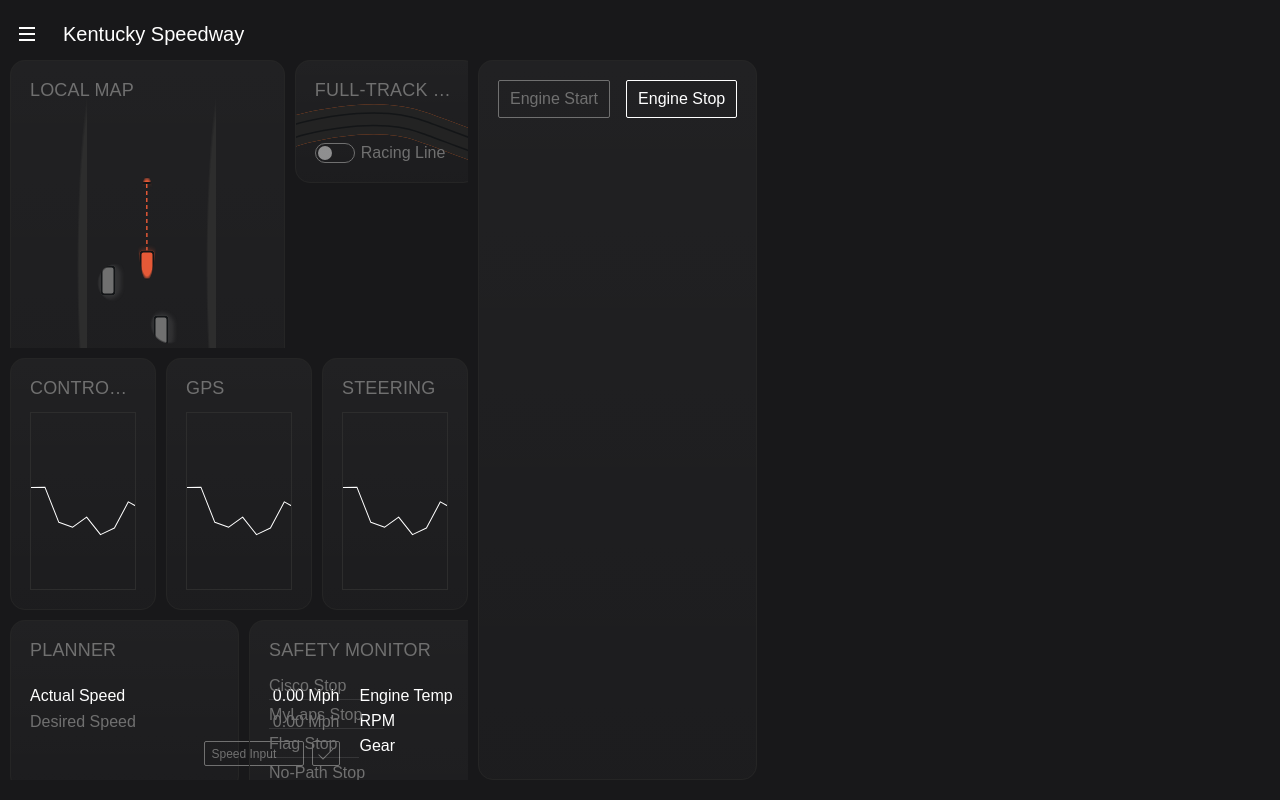
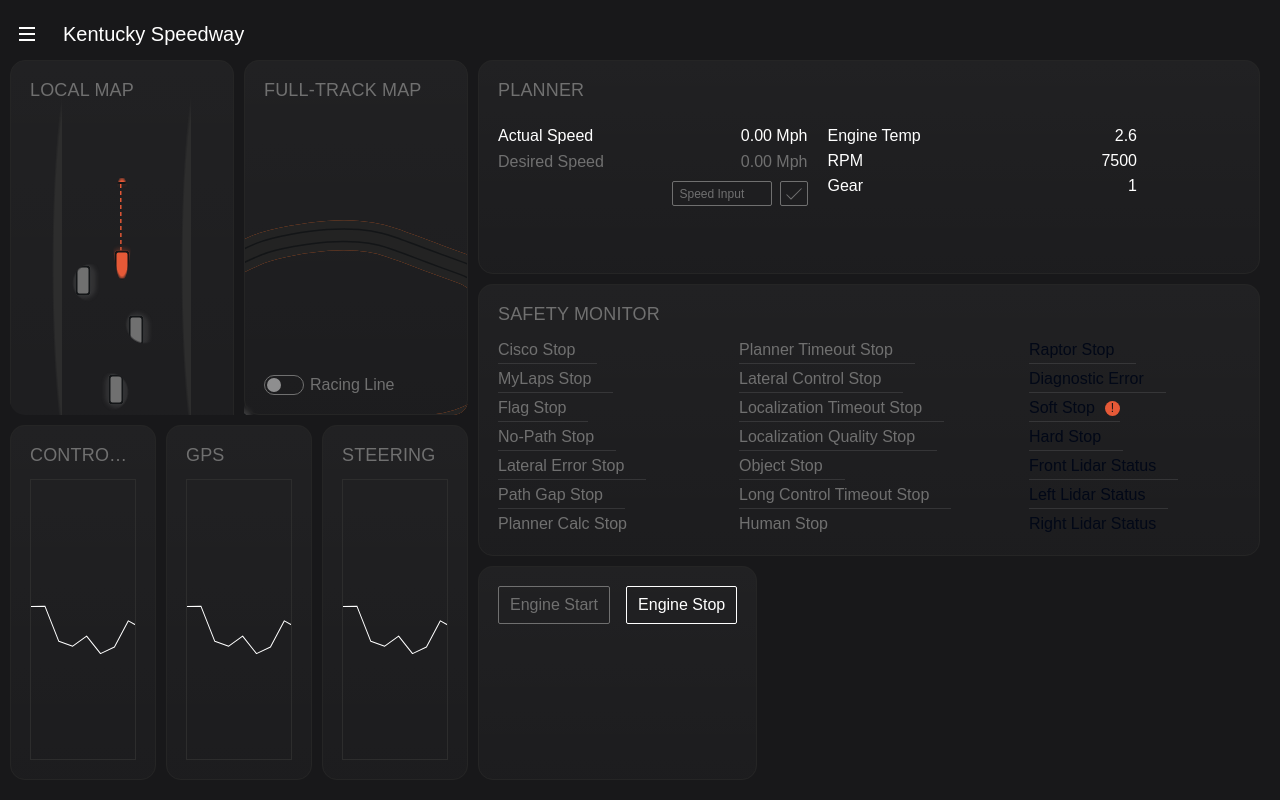
Before and after one commit to daraafraz/ground-station-telemetry-dashboard, a Next.js app: page / in a window 1280 px wide. Built offline with nearby package versions, Linux system fonts and the light colour scheme.

Commit message:
Revert layout changes
- Restored original MidThird and BottomHalf structure
- Moved planner and safety monitor back to sidebar
- Reverted to original bento layout design

```diff
--- a/src/components/RacingDashboard.tsx
+++ b/src/components/RacingDashboard.tsx
@@ -470,24 +470,18 @@ function DataVisualization({ title }: { title: string }) {
   );
 }
 
-// Top row: Maps (40% height)
-function TopRow() {
+function MidThird() {
   return (
-    <div className="basis-[40%] content-stretch flex gap-[10px] items-start min-h-px min-w-px overflow-clip relative shrink-0 w-full" data-name="Top Row">
-      <div className="basis-[60%] grow min-h-px min-w-px relative shrink-0">
-        <Map />
-      </div>
-      <div className="basis-[40%] grow min-h-px min-w-px relative shrink-0">
-        <FullTrackMap />
-      </div>
+    <div className="basis-0 content-stretch flex gap-[10px] grow items-start min-h-px min-w-px overflow-clip relative rounded-[15px] shrink-0 w-full" data-name="Mid-Third">
+      <Map />
+      <FullTrackMap />
     </div>
   );
 }
 
-// Middle row: Data charts (35% height)
-function MiddleRow() {
+function BottomHalf() {
   return (
-    <div className="basis-[35%] content-stretch flex gap-[10px] items-start min-h-px min-w-px overflow-clip relative shrink-0 w-full" data-name="Middle Row">
+    <div className="basis-0 content-stretch flex gap-[10px] grow items-start min-h-px min-w-px overflow-clip relative shrink-0 w-full" data-name="Bottom-Half">
       <div className="basis-0 content-stretch flex flex-col gap-[10px] grow h-full items-start min-h-px min-w-px overflow-clip relative shrink-0">
         <DataVisualization title="Control Heading Errors" />
       </div>
@@ -501,26 +495,11 @@ function MiddleRow() {
   );
 }
 
-// Bottom row: Planner and Safety (25% height)
-function BottomRow() {
-  return (
-    <div className="basis-[25%] content-stretch flex gap-[10px] items-start min-h-px min-w-px overflow-clip relative shrink-0 w-full" data-name="Bottom Row">
-      <div className="basis-[50%] grow min-h-px min-w-px relative shrink-0">
-        <PlannerSection />
-      </div>
-      <div className="basis-[50%] grow min-h-px min-w-px relative shrink-0">
-        <SafetyMonitor />
-      </div>
-    </div>
-  );
-}
-
 function Main() {
   return (
     <div className="basis-0 content-stretch flex flex-col gap-[10px] grow h-full items-start min-h-px min-w-px overflow-clip relative shrink-0" data-name="Main">
-      <TopRow />
-      <MiddleRow />
-      <BottomRow />
+      <MidThird />
+      <BottomHalf />
     </div>
   );
 }
@@ -736,6 +715,8 @@ function ControlButtons() {
 function SideUseThisForResize() {
   return (
     <div className="content-stretch flex flex-col gap-[10px] h-full items-start relative shrink-0 w-[782px]" data-name="Side (Use this for resize)">
+      <PlannerSection />
+      <SafetyMonitor />
       <ControlButtons />
     </div>
   );
```
